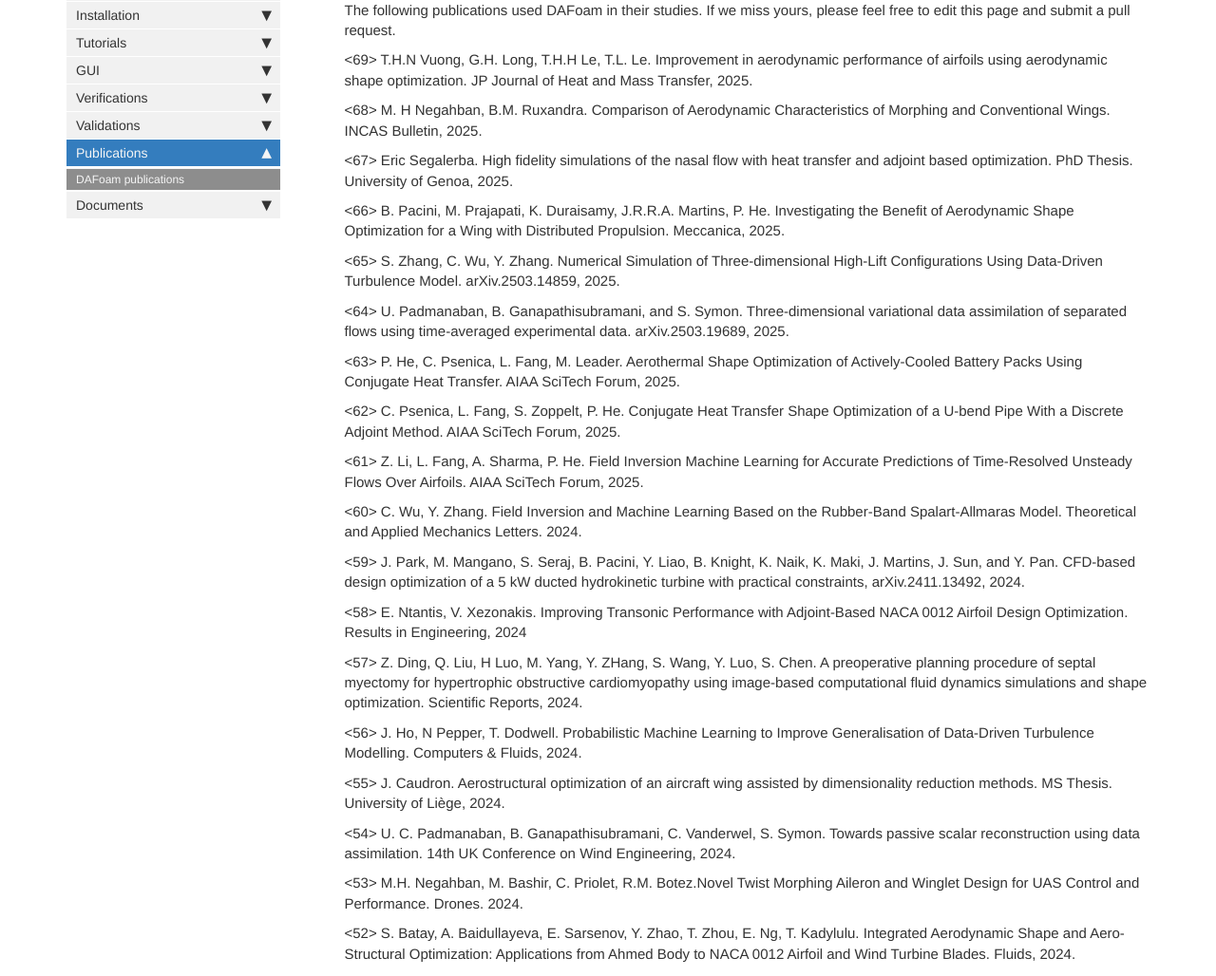
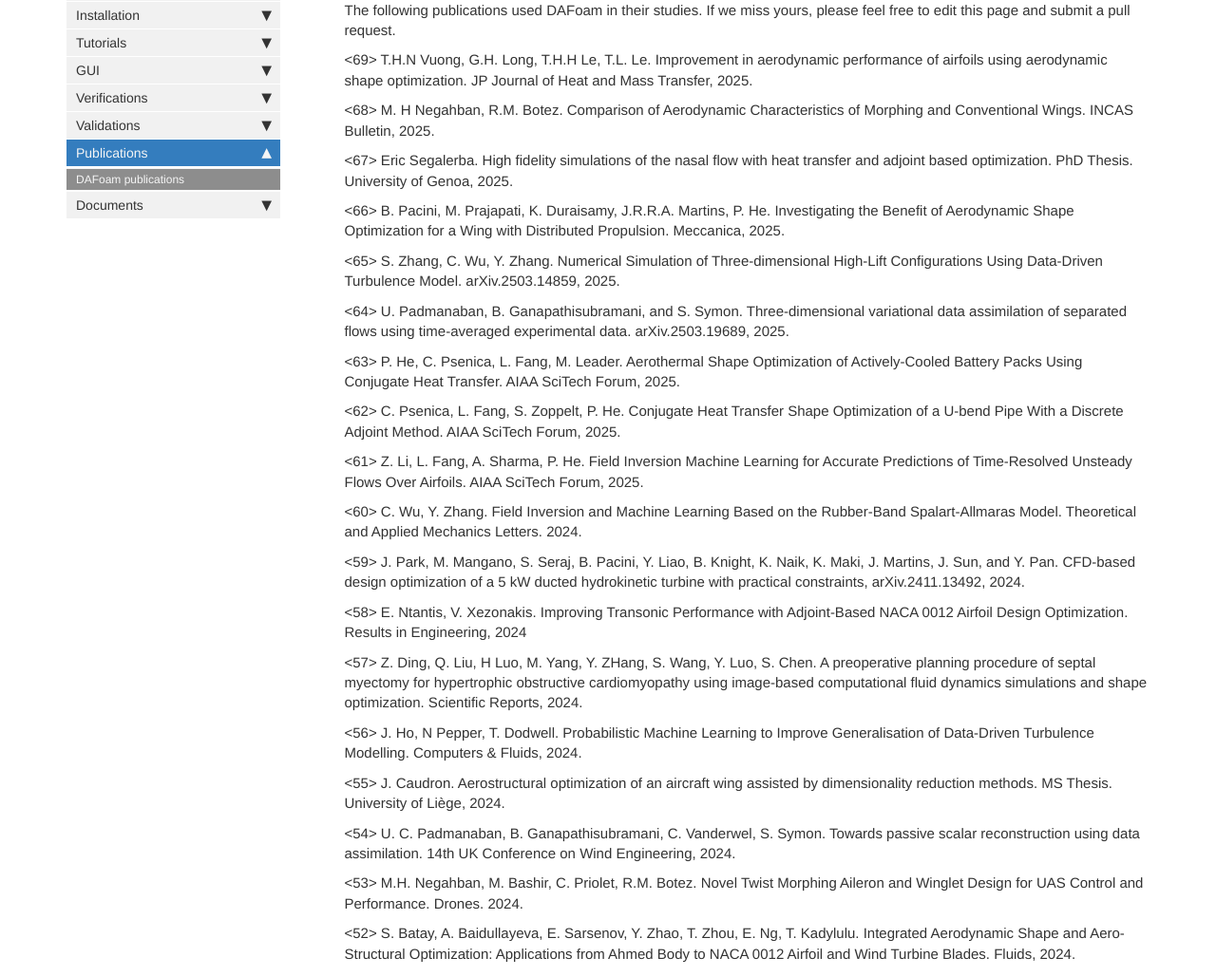
Before and after one commit to DAFoam/DAFoam.github.io, a Jekyll site: the page built from pages/mydoc/mydoc_docs_publications.md, in a window 1280 px wide and 1400 px high. Shown: the part 185-1213 px from the top of the window at 95% size. Built offline with Jekyll 4.4.1, drawn with Linux system fonts in a browser that asks for light colours; comment, search, counter and statistics services are not loaded.

Commit message:
content update

```diff
--- a/pages/mydoc/mydoc_docs_publications.md
+++ b/pages/mydoc/mydoc_docs_publications.md
@@ -11,7 +11,7 @@ The following publications used DAFoam in their studies. If we miss yours, pleas
 
 <69> T.H.N Vuong, G.H. Long, T.H.H Le, T.L. Le. Improvement in aerodynamic performance of airfoils using aerodynamic shape optimization. JP Journal of Heat and Mass Transfer, 2025.
 
-<68> M. H Negahban, B.M. Ruxandra. Comparison of Aerodynamic Characteristics of Morphing and Conventional Wings. INCAS Bulletin, 2025.
+<68> M. H Negahban, R.M. Botez. Comparison of Aerodynamic Characteristics of Morphing and Conventional Wings. INCAS Bulletin, 2025.
 
 <67> Eric Segalerba. High fidelity simulations of the nasal flow with heat transfer and adjoint based optimization. PhD Thesis. University of Genoa, 2025.
 
@@ -41,7 +41,7 @@ The following publications used DAFoam in their studies. If we miss yours, pleas
 
 <54> U. C. Padmanaban, B. Ganapathisubramani, C. Vanderwel, S. Symon. Towards passive scalar reconstruction using data assimilation. 14th UK Conference on Wind Engineering, 2024.
 
-<53> M.H. Negahban, M. Bashir, C. Priolet, R.M. Botez.Novel Twist Morphing Aileron and Winglet Design for UAS Control and Performance. Drones. 2024.
+<53> M.H. Negahban, M. Bashir, C. Priolet, R.M. Botez. Novel Twist Morphing Aileron and Winglet Design for UAS Control and Performance. Drones. 2024.
 
 <52> S. Batay, A. Baidullayeva, E. Sarsenov, Y. Zhao, T. Zhou, E. Ng, T. Kadylulu. Integrated Aerodynamic Shape and Aero-Structural Optimization: Applications from Ahmed Body to NACA 0012 Airfoil and Wind Turbine Blades. Fluids, 2024.
 
```
